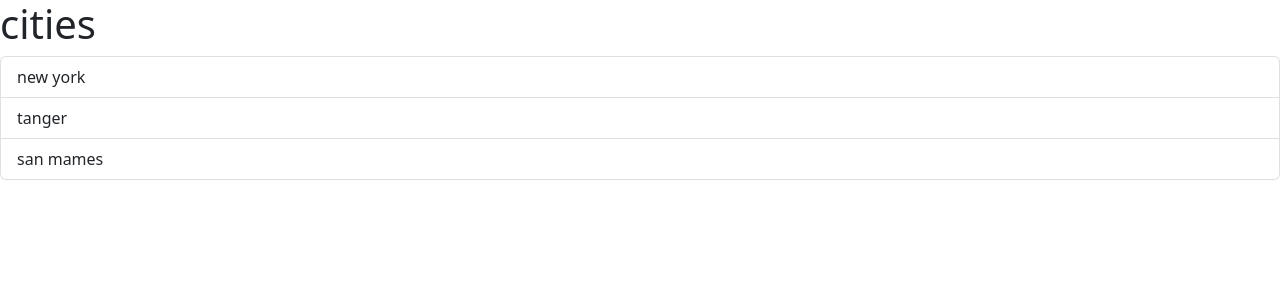
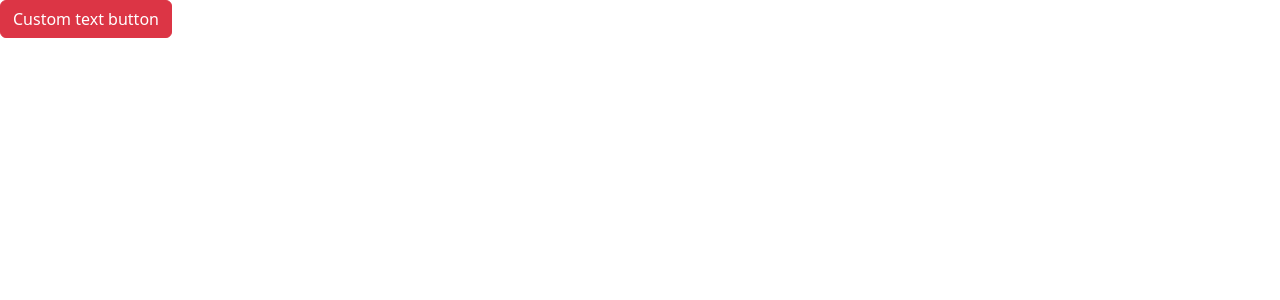
Before and after one commit to AmzylMohcine/react-application-typescript, a React (Vite) app: page / in a window 1280 px wide. Shown: the top 300 px of the page. Built offline with nearby package versions, Linux system fonts and the light colour scheme.

Commit message:
Building Components tsx

```diff
--- a/src/App.tsx
+++ b/src/App.tsx
@@ -1,9 +1,26 @@
-import ListGroup from "./Components/ListGroup"
+import { useState } from "react"
+import Alert from "./Components/Alert"
+import Button from "./Components/Button"
+
+// import ListGroup from "./Components/ListGroup"
 function App() {
-  const items = ["new york", "tanger", "san mames"]
+  const items = ["new york", "tanger", "san mames", "hello"]
+  const handleSelectedItem = (item: string) => {
+    console.log(item)
+  }
+  const [alertVisible, setAlertVisibility] = useState(false)
+
   return (
     <div>
-      <ListGroup items={items} heading={"cities"} />
+      {/* <ListGroup items={items} heading={"cities"} onSelectectItem={handleSelectedItem} /> */}
+      {alertVisible && <Alert onClose={() => setAlertVisibility(false)}> My Alert</Alert>}
+      <Button
+        color="danger"
+        buttonText="Custom text button"
+        onClick={() => {
+          setAlertVisibility(true)
+        }}
+      />
     </div>
   )
 }
--- /dev/null
+++ b/src/Components/Alert.tsx
@@ -0,0 +1,17 @@
+import { ReactNode } from "react"
+
+interface Props {
+  children: ReactNode
+  onClose: () => void
+}
+
+const Alert = ({ children, onClose }: Props) => {
+  return (
+    <div className="alert alert-primary alert-dismissible">
+      {children}
+      <button type="button" className="btn-close" data-bs-dismiss="alert" aria-label="Close" onClick={onClose}></button>
+    </div>
+  )
+}
+
+export default Alert
--- /dev/null
+++ b/src/Components/Button.tsx
@@ -0,0 +1,14 @@
+interface Props {
+  buttonText: string
+  onClick: () => void
+  color?: "primary" | "secondary" | "danger"
+}
+const Button = ({ buttonText, onClick, color = "primary" }: Props) => {
+  return (
+    <button type="button" className={"btn btn-" + color} onClick={onClick}>
+      {buttonText}
+    </button>
+  )
+}
+
+export default Button
--- a/src/Components/ListGroup.tsx
+++ b/src/Components/ListGroup.tsx
@@ -3,21 +3,25 @@
 interface Props {
   items: string[]
   heading: string
+  // function (item ;string)
+  onSelectectItem: (item: string) => void
 }
-function ListGroup({ items, heading }: Props) {
+
+function ListGroup({ items, heading, onSelectectItem }: Props) {
   const [selectedIndex, setSelectedIndex] = useState(-1)
 
   return (
     <>
       <h1> {heading} </h1>
       {items.length === 0 && <p> No result</p>}
-      <ul className="list-group">
+      <ul className="list-group ">
         {items.map((item, index) => (
           <li
             className={selectedIndex === index ? "list-group-item active" : "list-group-item"}
             key={index}
             onClick={() => {
               setSelectedIndex(index)
+              onSelectectItem(item)
             }}
           >
             {item}
```
